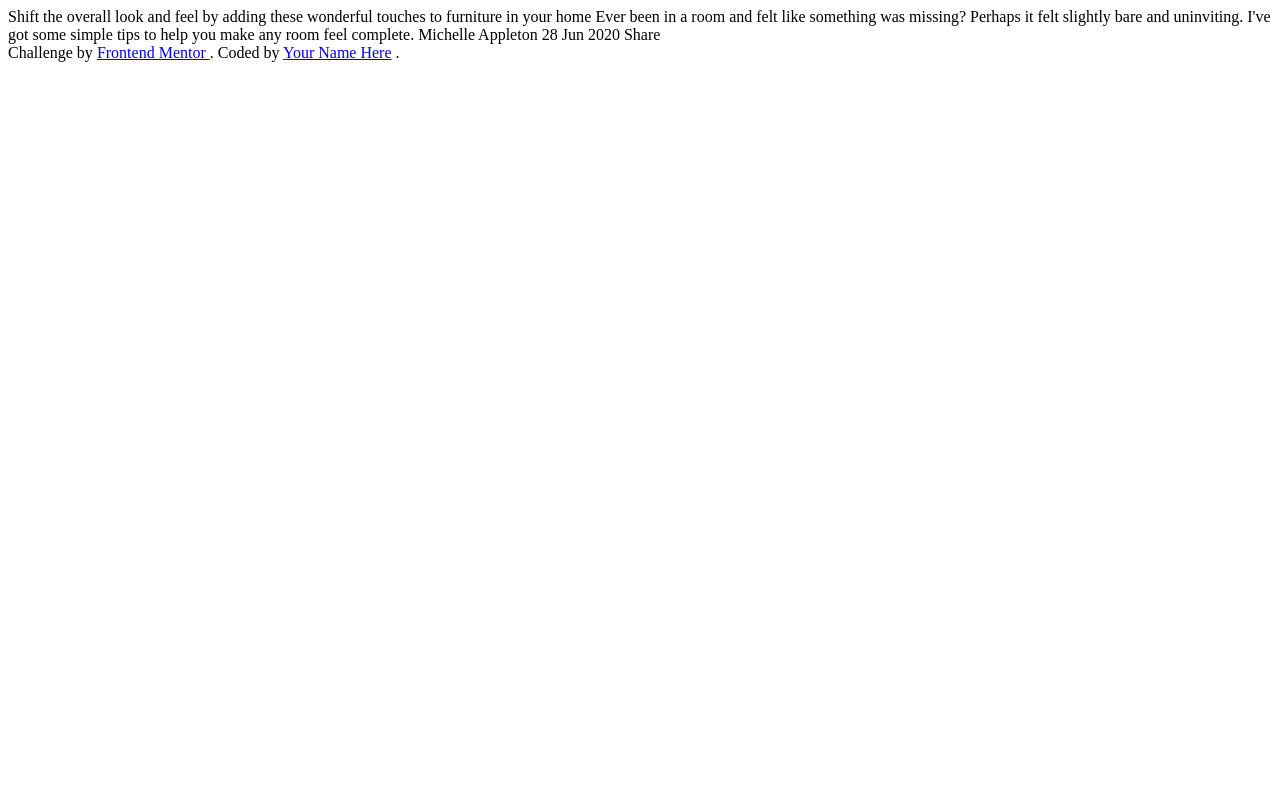
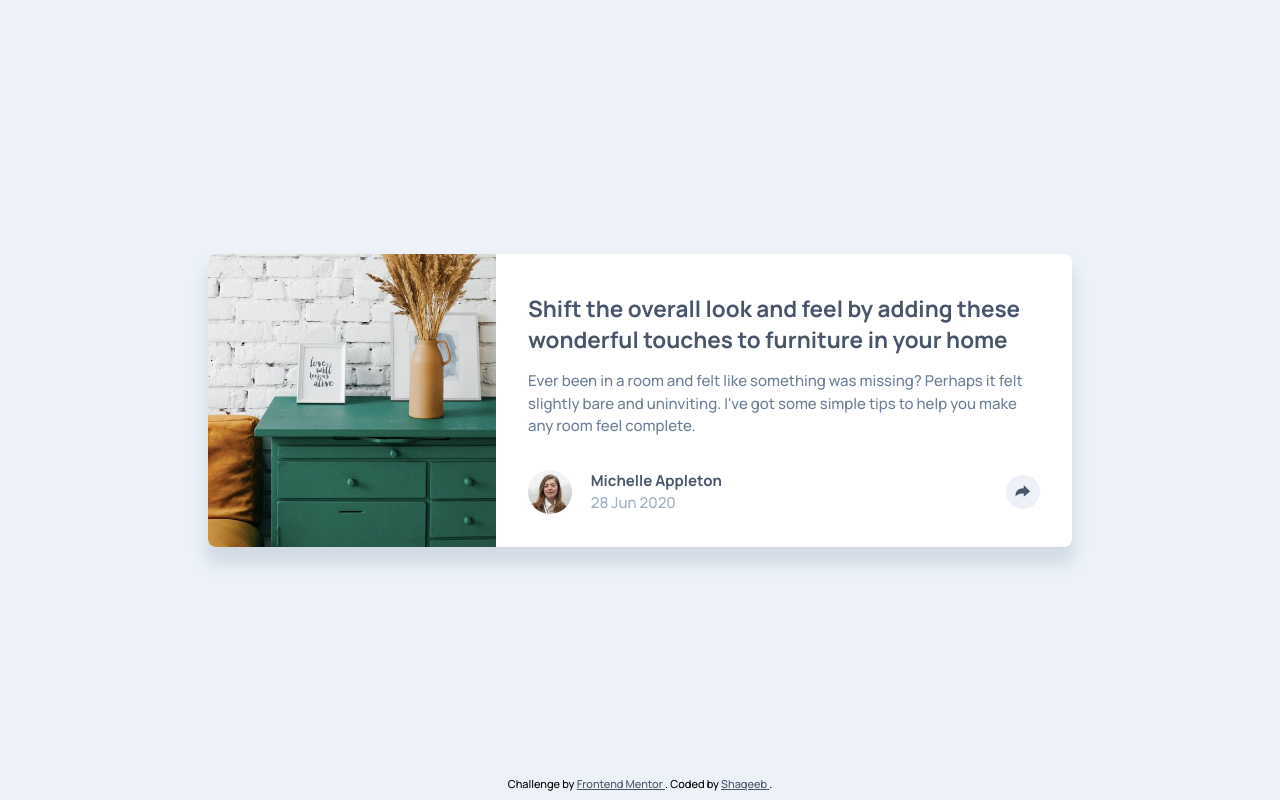
Before and after one commit to shaqeebakhtar/Article-preview-component, a plain HTML site: page index.html in a window 1280 px wide. Drawn offline with nearby package versions, Linux system fonts and the light colour scheme.

Commit message:
done: html, css and js

```diff
--- a/css/style.css
+++ b/css/style.css
@@ -1,7 +1,227 @@
+/* ----- Custom Properties ----- */
+:root {
+  /* colors */
+  --clr-primary: 217 19% 35%;
+  --clr-primary-light: 214 17% 51%;
+  --clr-primary-very-light: 212 23% 69%;
+  --clr-bg: 210 46% 95%;
+
+  /* font-size */
+  --fs-regular: 0.9375rem;
+
+  /* font-weight */
+  --fw-regular: 500;
+  --fw-bold: 700;
+}
+
+/* ----- CSS Reset ----- */
+*,
+*::before,
+*::after {
+  box-sizing: border-box;
+}
+
+body,
+h1,
+h2,
+h3,
+h4,
+p {
+  margin: 0;
+}
+
+img {
+  max-width: 100%;
+  display: block;
+}
+
+body {
+  min-height: 100vh;
+  line-height: 1.5;
+  text-rendering: optimizeSpeed;
+  font-family: "Manrope", sans-serif;
+}
+
+.flex {
+  display: flex;
+}
+
+/* ----- main ----- */
+body {
+  display: flex;
+  align-items: center;
+  justify-content: center;
+  background-color: hsl(var(--clr-bg));
+  padding-inline: 1.25em;
+}
+
+.article {
+  max-width: 100%;
+  margin-inline: auto;
+  background-color: white;
+  overflow: hidden;
+  border-radius: 0.5rem;
+  box-shadow: 0 15px 15px 2px hsl(var(--clr-primary-light) / 0.2);
+}
+
+.article__thumbnail {
+  height: 15rem;
+  width: 100%;
+  background-image: url("/images/drawers.jpg");
+  background-size: cover;
+  background-repeat: no-repeat;
+}
+
+.article__body {
+  padding: 2em;
+  padding-bottom: 1em;
+}
+
+.article-title {
+  color: hsl(var(--clr-primary));
+  font-size: var(--fs-regular);
+  font-weight: var(--fw-bold);
+  line-height: normal;
+  margin-block: 0.5em 1em;
+}
+
+.article-paragraph {
+  font-size: var(--fs-regular);
+  font-weight: var(--fw-regular);
+  color: hsl(var(--clr-primary-light));
+}
+
+.article__details {
+  align-items: center;
+  justify-content: space-between;
+  padding: 1em 2em;
+  position: relative;
+}
+
+.article-author {
+  align-items: center;
+}
+
+.author-avatar img {
+  width: 2.75rem;
+  border-radius: 50%;
+}
+
+.author-about {
+  font-size: var(--fs-regular);
+  margin-inline: 1.25em;
+}
+
+.author-name {
+  font-weight: var(--fw-bold);
+  color: hsl(var(--clr-primary));
+}
+
+.date-posted {
+  font-weight: var(--fw-regular);
+  color: hsl(var(--clr-primary-very-light));
+}
+
+.article-share i {
+  font-size: 1.125rem;
+  transform: scaleX(-1);
+}
+
+.article-share {
+  display: flex;
+  align-items: center;
+  justify-content: center;
+  color: hsl(var(--clr-primary));
+  background-color: hsl(var(--clr-bg));
+  padding: 0.5em;
+  aspect-ratio: 1;
+  border-radius: 50%;
+  cursor: pointer;
+  position: relative;
+  z-index: 9999;
+}
+
+.share-details {
+  position: absolute;
+  inset: 0;
+  background-color: hsl(var(--clr-primary));
+  align-items: center;
+  justify-content: space-between;
+  padding-inline: 2em 7.75em;
+}
+
+.share-text {
+  font-weight: var(--fw-regular);
+  text-transform: uppercase;
+  letter-spacing: 4.5px;
+  color: hsl(var(--clr-primary-very-light));
+}
+
+.share-details img {
+  width: 1.3125rem;
+  aspect-ratio: 1;
+  cursor: pointer;
+}
+
+.share-details[aria-hidden="true"] {
+  display: none;
+}
+
+.article-share[aria-pressed="true"] {
+  color: white;
+  background-color: hsl(var(--clr-primary-light));
+}
+
+@media (min-width: 50em) {
+  .article {
+    display: grid;
+    grid-template-columns: 18rem repeat(2, minmax(12rem, 18rem));
+    overflow: visible;
+    margin: 1.5em;
+  }
+
+  .article__thumbnail {
+    height: 100%;
+    border-radius: 0.5rem 0 0 0.5rem;
+  }
+
+  .wrapper {
+    grid-column: 2 / 4;
+  }
+
+  .article__details {
+    padding-bottom: 2em;
+  }
+
+  .share-details {
+    width: 50%;
+    height: 65%;
+    border-radius: 0.5rem;
+    padding: 0 2.5em;
+    top: -70%;
+    left: 65%;
+    box-shadow: 0 10px 15px 2px hsl(var(--clr-primary) / 0.25);
+  }
+
+  .share-details::before {
+    content: "";
+    position: absolute;
+    background-color: hsl(var(--clr-primary));
+    width: 1.75rem;
+    height: 0.875rem;
+    top: 100%;
+    right: 43%;
+    clip-path: polygon(50% 100%, 0 0, 100% 0);
+  }
+}
+
+/* ----- attribution ----- */
 .attribution {
+  position: fixed;
   font-size: 11px;
   text-align: center;
+  bottom: 1vh;
 }
 .attribution a {
-  color: hsl(228, 45%, 44%);
+  color: hsl(var(--clr-primary));
 }
--- a/index.html
+++ b/index.html
@@ -3,31 +3,83 @@
   <head>
     <meta charset="UTF-8" />
     <meta name="viewport" content="width=device-width, initial-scale=1.0" />
-    <!-- displays site properly based on user's device -->
-
+    <!-- Favicon -->
     <link
       rel="icon"
       type="image/png"
       sizes="32x32"
       href="./images/favicon-32x32.png"
     />
+    <!-- Icons -->
+    <link
+      href="https://unpkg.com/boxicons@2.1.1/css/boxicons.min.css"
+      rel="stylesheet"
+    />
+    <!-- Google Fonts -->
+    <link rel="preconnect" href="https://fonts.googleapis.com" />
+    <link rel="preconnect" href="https://fonts.gstatic.com" crossorigin />
+    <link
+      href="https://fonts.googleapis.com/css2?family=Manrope:wght@500;700&display=swap"
+      rel="stylesheet"
+    />
+    <!-- CSS & JS -->
+    <link rel="stylesheet" href="css/style.css" />
+    <script defer src="js/script.js"></script>
 
     <title>Frontend Mentor | Article preview component</title>
   </head>
   <body>
-    Shift the overall look and feel by adding these wonderful touches to
-    furniture in your home Ever been in a room and felt like something was
-    missing? Perhaps it felt slightly bare and uninviting. I've got some simple
-    tips to help you make any room feel complete. Michelle Appleton 28 Jun 2020
-    Share
-
+    <main>
+      <article class="article">
+        <div class="article__thumbnail"></div>
+        <div class="wrapper">
+          <div class="article__body">
+            <div class="article-title">
+              <h1>
+                Shift the overall look and feel by adding these wonderful
+                touches to furniture in your home
+              </h1>
+            </div>
+            <div class="article-paragraph">
+              <p>
+                Ever been in a room and felt like something was missing? Perhaps
+                it felt slightly bare and uninviting. I've got some simple tips
+                to help you make any room feel complete.
+              </p>
+            </div>
+          </div>
+          <div class="article__details flex">
+            <div class="article-author flex">
+              <div class="author-avatar">
+                <img src="images/avatar-michelle.jpg" alt="author" />
+              </div>
+              <div class="author-about">
+                <p class="author-name">Michelle Appleton</p>
+                <p class="date-posted">28 Jun 2020</p>
+              </div>
+            </div>
+            <div class="article-share" aria-pressed="false">
+              <i class="bx bxs-share"></i>
+            </div>
+            <div class="share-details flex" aria-hidden="true">
+              <span class="share-text">Share</span>
+              <img src="images/icon-facebook.svg" alt="facebook" />
+              <img src="images/icon-twitter.svg" alt="twitter" />
+              <img src="images/icon-pinterest.svg" alt="pinterest" />
+            </div>
+          </div>
+        </div>
+      </article>
+    </main>
     <div class="attribution">
       Challenge by
       <a href="https://www.frontendmentor.io?ref=challenge" target="_blank">
         Frontend Mentor
       </a>
       . Coded by
-      <a href="#">Your Name Here</a>
+      <a href="https://www.instagram.com/shaqeeb_designs/" target="_blank">
+        Shaqeeb
+      </a>
       .
     </div>
   </body>
--- /dev/null
+++ b/js/script.js
@@ -0,0 +1,14 @@
+const buttonShare = document.querySelector(".article-share");
+const shareOptions = document.querySelector(".share-details");
+
+buttonShare.addEventListener("click", () => {
+  const visibility = shareOptions.getAttribute("aria-hidden");
+  const pressed = buttonShare.getAttribute("aria-pressed");
+  if (visibility === "true") {
+    shareOptions.setAttribute("aria-hidden", false);
+    buttonShare.setAttribute("aria-pressed", true);
+  } else {
+    shareOptions.setAttribute("aria-hidden", true);
+    buttonShare.setAttribute("aria-pressed", false);
+  }
+});
```
